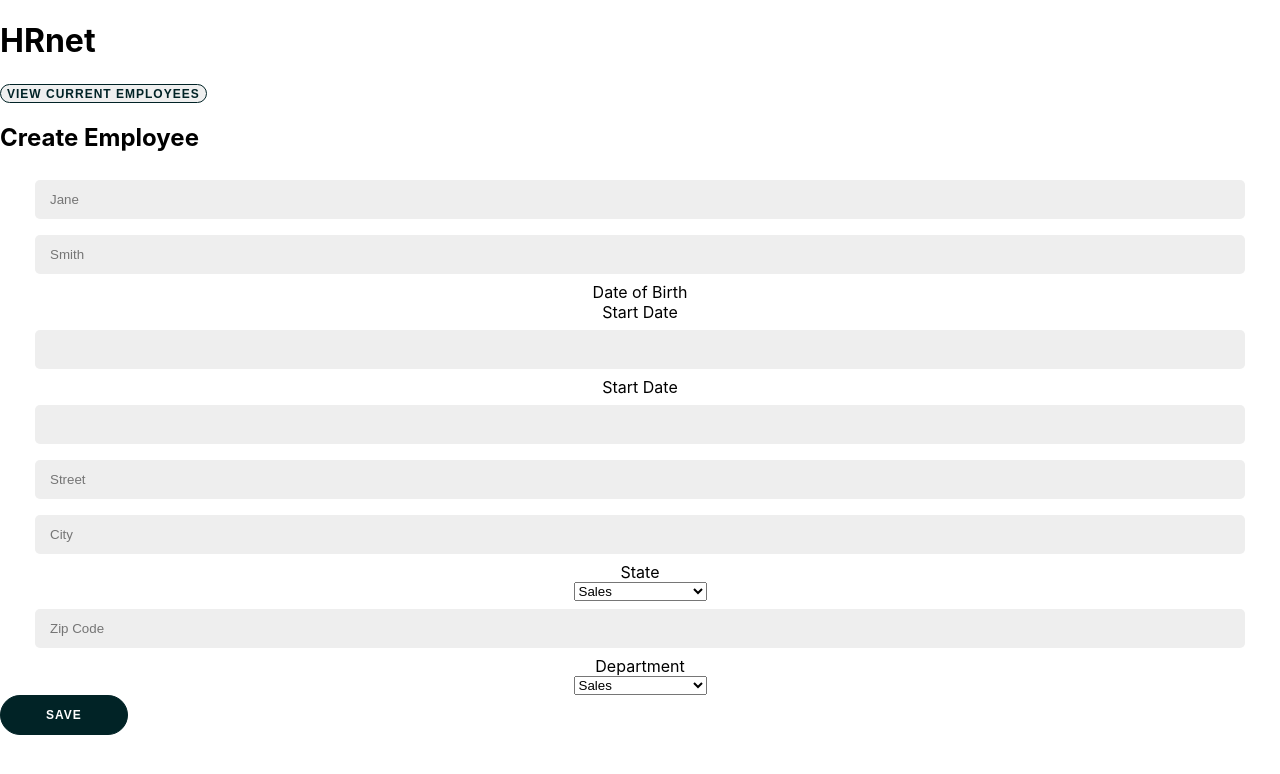
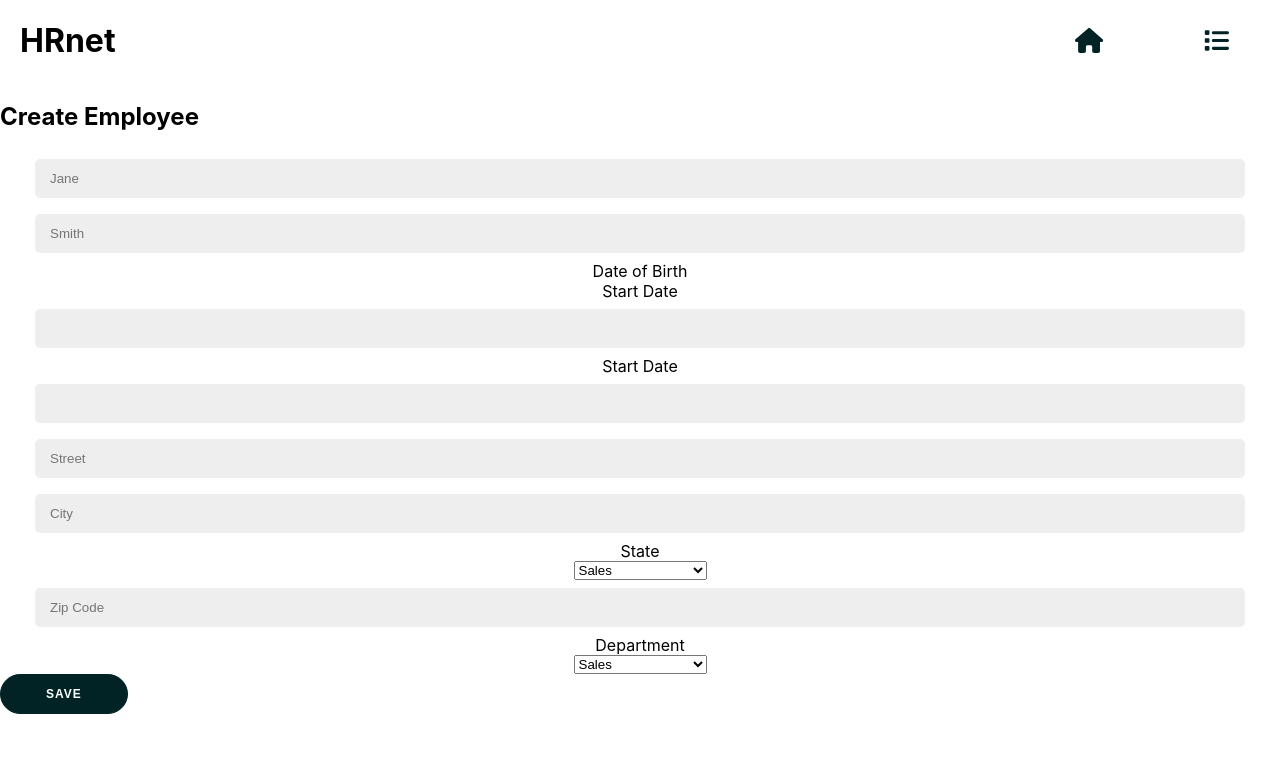
Before and after one commit to Flower-dev/Flore_Malonda_P14_06042022, a React (Create React App) app: page / in a window 1280 px wide. Shown: the top 774 px of the page. Built offline with nearby package versions, Linux system fonts and the light colour scheme.

Commit message:
create header navigation

```diff
--- a/package.json
+++ b/package.json
@@ -5,6 +5,10 @@
   "dependencies": {
     "@emotion/react": "^11.9.0",
     "@emotion/styled": "^11.8.1",
+    "@fortawesome/fontawesome-svg-core": "^6.1.1",
+    "@fortawesome/free-regular-svg-icons": "^6.1.1",
+    "@fortawesome/free-solid-svg-icons": "^6.1.1",
+    "@fortawesome/react-fontawesome": "^0.1.18",
     "@mui/icons-material": "^5.6.0",
     "@testing-library/jest-dom": "^5.16.4",
     "@testing-library/react": "^12.1.4",
--- a/src/App.js
+++ b/src/App.js
@@ -1,17 +1,19 @@
 // routes
-import { BrowserRouter } from "react-router-dom";
+import { BrowserRouter } from 'react-router-dom';
 import Router from './routes/routes'
-
+// components
+import Header from './components/Header';
 // custom
 import './App.scss';
 // ---------------------------------------------
 function App() {
   return (
-    <BrowserRouter>
-      <div className="container-max">
+    <div className="container-max">
+      <BrowserRouter>
+        <Header/>
         <Router/>
-      </div>
-    </BrowserRouter>
+      </BrowserRouter>
+    </div>
   );
 }
 
--- /dev/null
+++ b/src/components/Header.js
@@ -0,0 +1,32 @@
+// routes
+import { Link } from 'react-router-dom';
+// icons
+import { FontAwesomeIcon } from '@fortawesome/react-fontawesome';
+import { faHome } from "@fortawesome/free-solid-svg-icons";
+import { faList } from "@fortawesome/free-solid-svg-icons";
+// custom
+import '../custom/components/header.scss';
+
+// ----------------------------------------------------
+
+export default function Header() {
+    return (
+        <div className='header-container'>
+            <div className='header-title'>
+                <h1>HRnet</h1>
+            </div>
+            <div className='header-nav'>
+                <div>
+                    <Link to='/' className='link-button'>
+                        <FontAwesomeIcon icon={faHome} className='header-icons'/>
+                    </Link>
+                </div>
+                <div>
+                    <Link to='employeeList' className='link-button'>
+                        <FontAwesomeIcon icon={faList} className='header-icons' />
+                    </Link>
+                </div>
+            </div>
+        </div>
+    )
+}
--- /dev/null
+++ b/src/custom/components/header.scss
@@ -0,0 +1,22 @@
+.header-container {
+    display: flex;
+    flex-direction: row;
+    justify-content: space-between;
+    align-items: center;
+}
+
+.header-title {
+    padding-left: 20px;
+}
+
+.header-nav {
+    display: flex;
+    flex-direction: row;
+    justify-content: space-around;
+    align-items: center;
+    width: 20%;
+}
+
+.header-icons {
+    font-size: 25px;
+}
--- a/src/pages/EmployeeList.js
+++ b/src/pages/EmployeeList.js
@@ -1,5 +1,3 @@
-// routes
-import { Link } from 'react-router-dom';
 // components
 import TableList from '../components/Table';
 
@@ -8,9 +6,6 @@
         <div id='employee-div' className='container'>
             <h1>Current Employees</h1>
             <TableList/>
-            <button className='button-nav'>
-                    <Link to='/' className='link-button'>Home</Link>
-            </button>
         </div>
     )
 }
--- a/src/pages/Home.js
+++ b/src/pages/Home.js
@@ -1,5 +1,5 @@
-// routes
-import { Link } from 'react-router-dom';
+// react
+import { Fragment } from 'react';
 // components
 import CreateEmployee from '../components/CreateEmployee';
 // custom
@@ -7,15 +7,9 @@
 
 export default function Home() {
     return (
-        <div className='container-max'>
-            <div className='title'>
-                <h1>HRnet</h1>
-                <button className='button-nav'>
-                    <Link to='employeeList' className='link-button'>View Current Employees</Link>
-                </button>
-            </div>
+        <Fragment>
             <h2>Create Employee</h2>
             <CreateEmployee/>
-        </div>
+        </Fragment>
     )
 }
```
Also changed, not shown: 1 other file (tests, documents, lock files or other folders).
